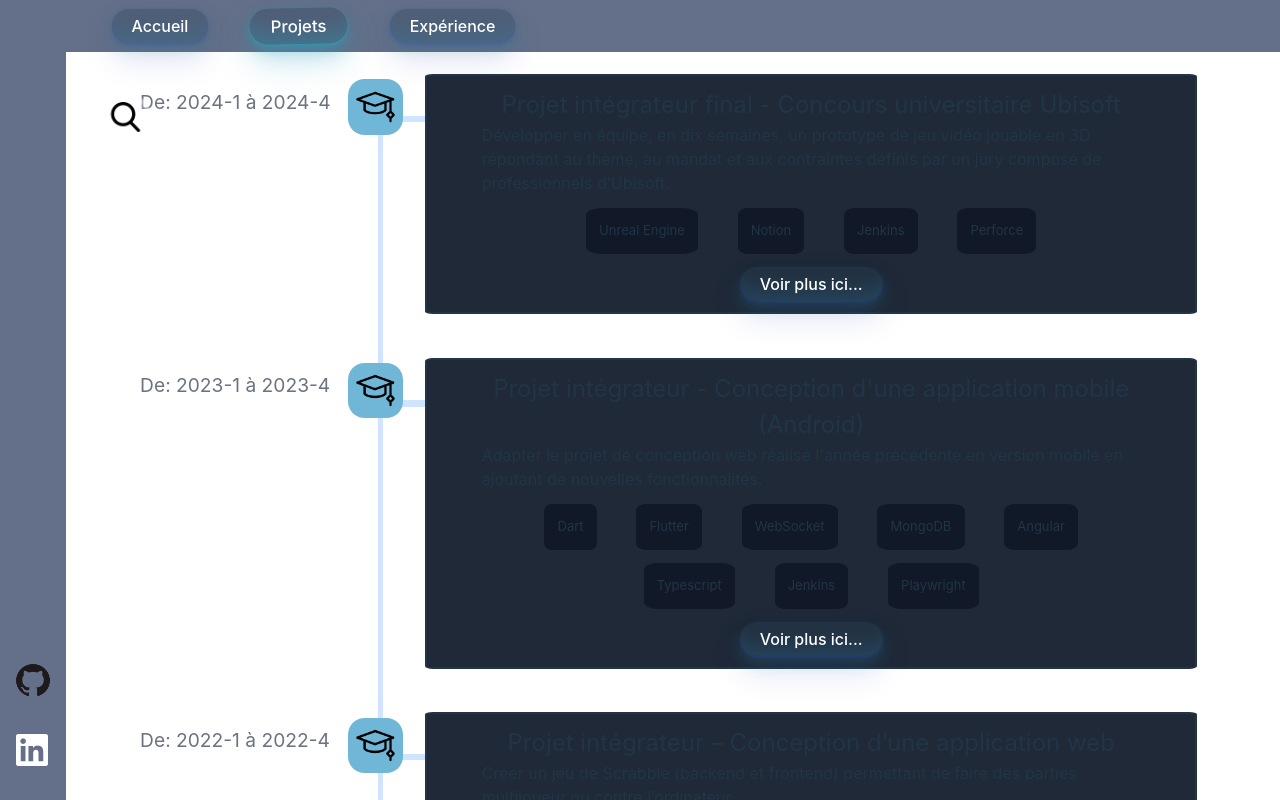
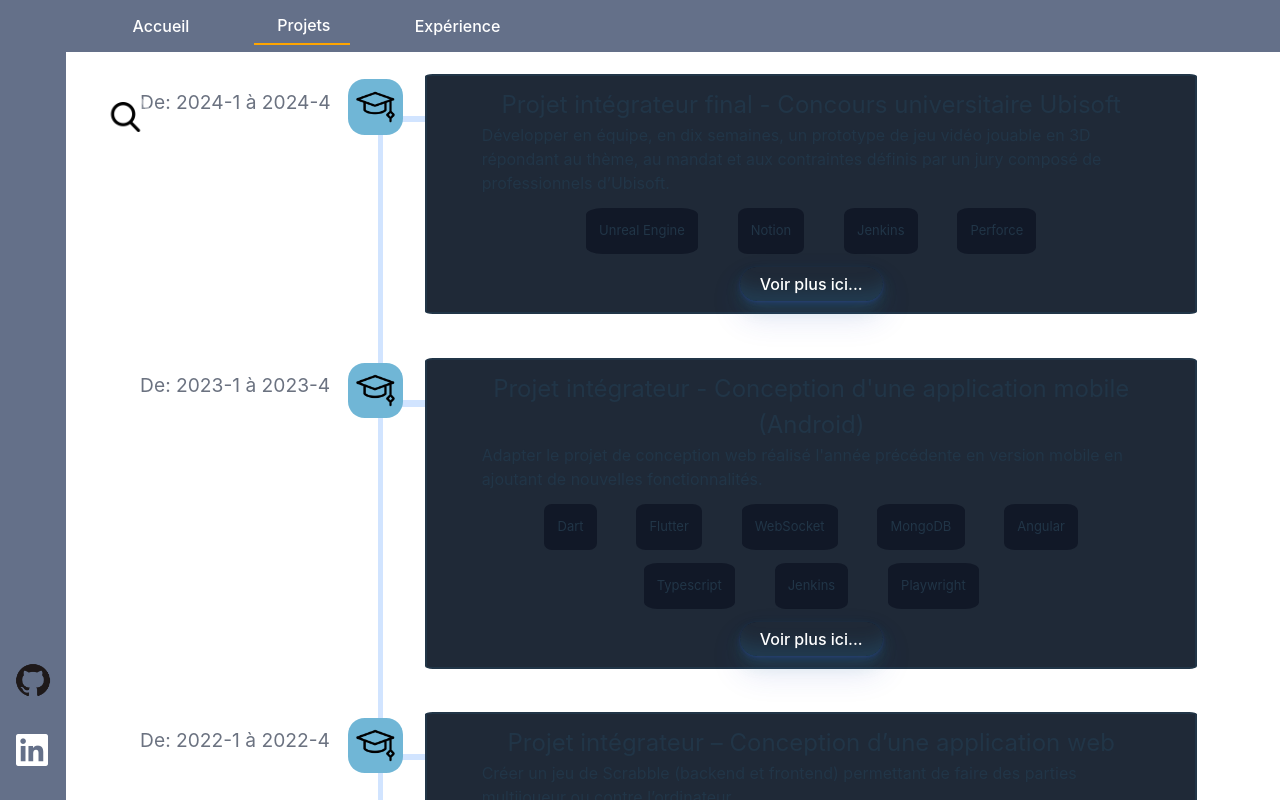
Before and after one commit to jammy312/Porfolio, a React (Vite) app: page /Projects in a window 1280 px wide. Built offline with nearby package versions, Linux system fonts and the light colour scheme.

Commit message:
Update NormalButton.css

```diff
--- a/src/App.tsx
+++ b/src/App.tsx
@@ -21,7 +21,7 @@
                 <Route index element = {<Home/>} />
                 <Route path='/home' element = {<Home/>} />
                 <Route path='/projects' element = {<Projects/>} />
-                <Route path='/description' element = {<Description/>} />
+                <Route path='/projects/description' element = {<Description/>} />
                 <Route path='/Experience' element = {<Experience/>} />
             </Routes>
       </AnimatePresence>
--- a/src/Components/Buttons/NormalButton.tsx
+++ b/src/Components/Buttons/NormalButton.tsx
@@ -1,22 +1,15 @@
-import { useLocation, useNavigate } from 'react-router-dom';
+import { useNavigate } from 'react-router-dom';
 import '../../styles/NormalButton.css'
 interface Props {
     Name: string;
     url?: string;
     onClick?: ()=> void;
+    className?: string
   }
 
 
-const NormalButton: React.FC<Props> = ({ Name,url, onClick }) => {
-    const location = useLocation();
+const NormalButton: React.FC<Props> = ({ Name,url, onClick, className = "button" }) => {
     const navigate = useNavigate();
-    let className:string = 'button'
-
-    if(url == location.pathname){
-        className+= ' hover';
-    }
-
-
     const handleClick = () => {
       if(onClick)
         onClick();
--- a/src/Components/Header/UpSide.tsx
+++ b/src/Components/Header/UpSide.tsx
@@ -2,6 +2,7 @@
 import { useTranslation } from 'react-i18next';
 import '../../styles/Header.css'
 import NormalButton from '../Buttons/NormalButton';
+import { useLocation } from 'react-router-dom';
 
 
 function UpSide() {
@@ -10,14 +11,22 @@
     return (
         <div className="background">
             <div className="up-space">
-                <NormalButton Name={t("home")} url='/Home'/>
-                <NormalButton Name={t("projects")} url='/Projects'/>
-                <NormalButton Name={t("experience")} url='/Experience'/>
-
+                {hoverButton(t("home"),'/Home')}
+                {hoverButton(t("projects"),'/Projects')}
+                {hoverButton(t("experience"),'/Experience')}
             </div>
         </div>
 
     );
 }
 
+function hoverButton(name:string, url: string){
+    const location = useLocation();
+    if(location.pathname.startsWith(url))
+        return (<div className='hover-button'>
+                <NormalButton Name={name} url={url} className={'button-header'}/>
+                </div>);
+    return <NormalButton Name={name} url={url} className={'button-header'}/>;
+}
+
 export default UpSide
--- a/src/Page/Projects.tsx
+++ b/src/Page/Projects.tsx
@@ -43,7 +43,7 @@
                                     return <span key={index} className={className}> {key}</span>
                                 })}</div>
                                    <div>
-                                        <NormalButton Name={t("seeMoreHere")} url='/description' onClick={() => setData(data)}/>
+                                        <NormalButton Name={t("seeMoreHere")} url='/Projects/Description' onClick={() => setData(data)}/>
                                    </div>
                             </div>
                         </div>
--- a/src/styles/Header.css
+++ b/src/styles/Header.css
@@ -19,3 +19,32 @@
     align-items: center;
     margin: 0% 7%;
 }
+
+
+.button-header {
+    background-color: #2b445800;
+    border-radius: 100px;
+    color: rgb(255, 255, 255);
+    cursor: pointer;
+    display: inline-block;
+    font-family: CerebriSans-Regular,-apple-system,system-ui,Roboto,sans-serif;
+    padding: 7px 20px;
+    text-align: center;
+    text-decoration: none;
+    transition: all 250ms;
+    font-size: 16px;
+    user-select: none;
+    -webkit-user-select: none;
+    touch-action: manipulation;
+    margin: 0 2%;
+    height: 30%;
+}
+
+.button-header:hover {
+    box-shadow: rgba(44, 154, 187, 0.35) 0 -25px 18px -14px inset,rgba(44, 173, 187, 0.25) 0 1px 2px,rgba(44, 168, 187, 0.25) 0 2px 4px,rgba(44, 168, 187, 0.25) 0 4px 8px,rgba(44, 158, 187, 0.25) 0 8px 16px,rgba(44, 154, 187, 0.25) 0 16px 32px;
+}
+
+.hover-button{
+    border-bottom: 2px solid orange;
+    margin: 0 2%
+}
--- a/src/styles/NormalButton.css
+++ b/src/styles/NormalButton.css
@@ -1,7 +1,7 @@
 
 /* CSS */
 .button {
-  background-color: #2b44585d;
+  background-color: #2b445800;
   border-radius: 100px;
   box-shadow: rgba(44, 134, 187, 0.2) 0 -25px 18px -14px inset,rgba(44, 80, 187, 0.15) 0 1px 2px,rgba(44, 75, 187, 0.15) 0 2px 4px,rgba(44, 61, 187, 0.15) 0 4px 8px,rgba(44, 187, 99, .15) 0 8px 16px,rgba(44, 70, 187, 0.15) 0 16px 32px;
   color: rgb(255, 255, 255);
@@ -25,8 +25,3 @@
   box-shadow: rgba(44, 154, 187, 0.35) 0 -25px 18px -14px inset,rgba(44, 173, 187, 0.25) 0 1px 2px,rgba(44, 168, 187, 0.25) 0 2px 4px,rgba(44, 168, 187, 0.25) 0 4px 8px,rgba(44, 158, 187, 0.25) 0 8px 16px,rgba(44, 154, 187, 0.25) 0 16px 32px;
   transform: scale(1.05) rotate(-1deg);
 }
-
-.hover {
-    box-shadow: rgba(44, 154, 187, 0.35) 0 -25px 18px -14px inset,rgba(44, 173, 187, 0.25) 0 1px 2px,rgba(44, 168, 187, 0.25) 0 2px 4px,rgba(44, 168, 187, 0.25) 0 4px 8px,rgba(44, 158, 187, 0.25) 0 8px 16px,rgba(44, 154, 187, 0.25) 0 16px 32px;
-    transform: scale(1.05) rotate(-1deg);
-}
```
